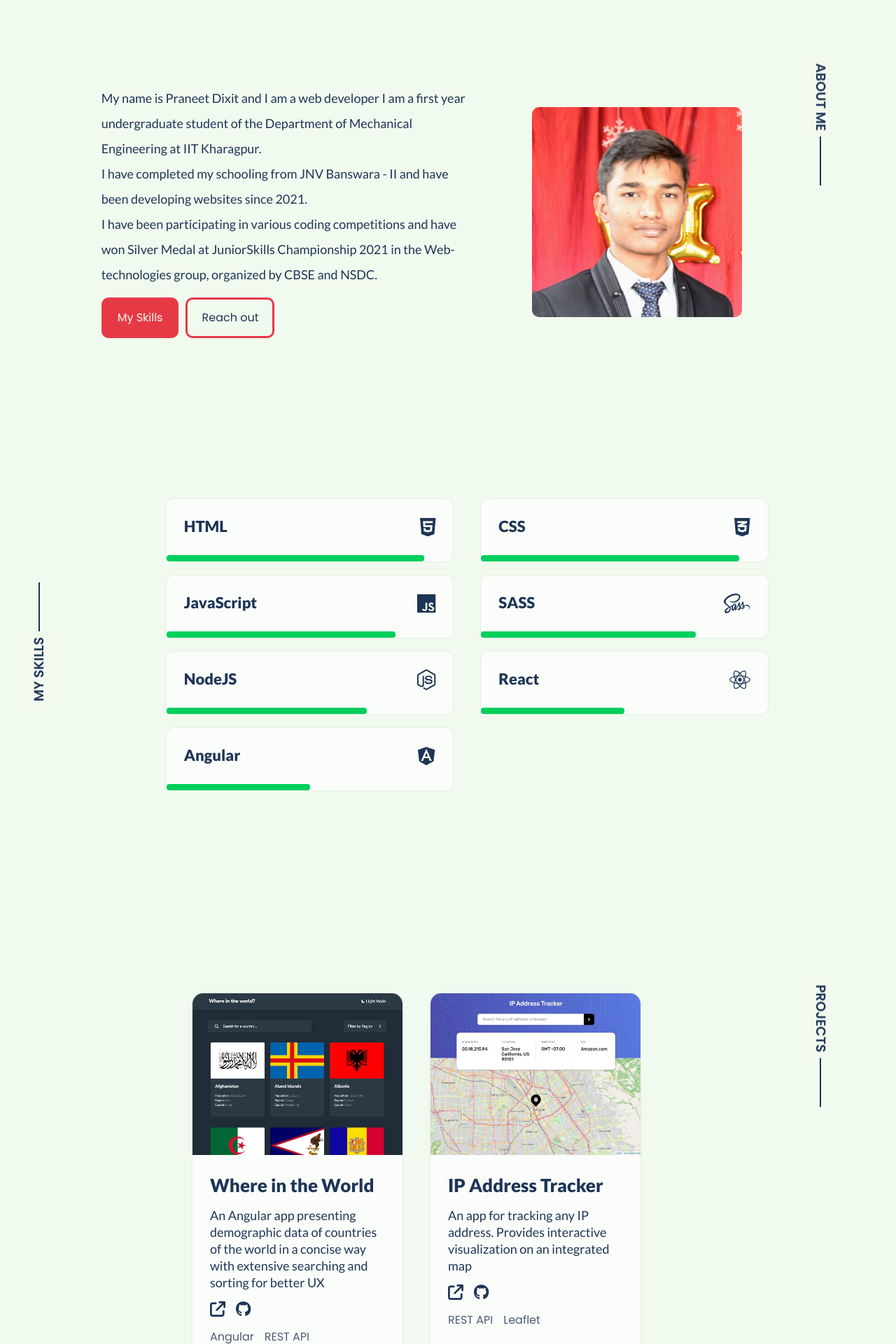
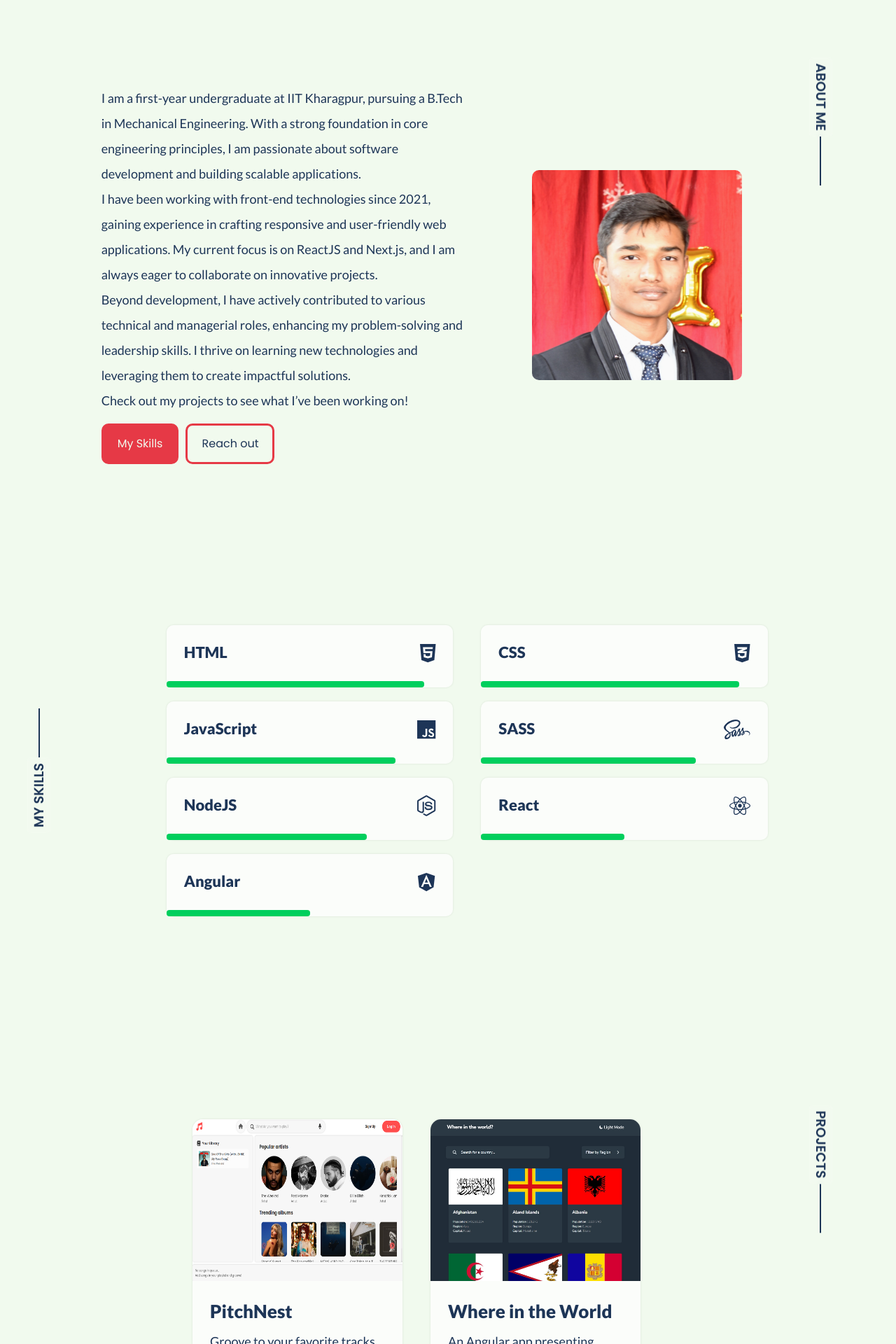
Before and after one commit to PraneetDixit/react-portfolio, a React (Create React App) app: page / in a window 1280 px wide. Shown: the part 880-2800 px from the top of the page at 70% size. Built offline with nearby package versions, Linux system fonts and the light colour scheme.

Commit message:
Change about and edit projects

```diff
--- a/src/App.js
+++ b/src/App.js
@@ -128,7 +128,7 @@ function App() {
         >
           <p className="fPara">Hello! I am </p>
           <p className="sPara">Praneet Dixit</p>
-          <p className="tPara">Front end developer</p>
+          <p className="tPara">Student | Developer | Tech Enthusiast</p>
           <div>
             <a href="#about">About Me</a>
             <a href="#contact">Let's talk</a>
@@ -139,15 +139,13 @@ function App() {
       <div id="about">
         <div className="aboutInfo">
           <p>
-            My name is Praneet Dixit and I am a web developer I am a first year
-            undergraduate student of the Department of Mechanical Engineering at
-            IIT Kharagpur.
-            <br />
-            I have completed my schooling from JNV Banswara - II and have been
-            developing websites since 2021.
-            <br />I have been participating in various coding competitions and
-            have won Silver Medal at JuniorSkills Championship 2021 in the
-            Web-technologies group, organized by CBSE and NSDC.
+            I am a first-year undergraduate at IIT Kharagpur, pursuing a B.Tech in Mechanical Engineering. With a strong foundation in core engineering principles, I am passionate about software development and building scalable applications.
+            <br/>
+            I have been working with front-end technologies since 2021, gaining experience in crafting responsive and user-friendly web applications. My current focus is on ReactJS and Next.js, and I am always eager to collaborate on innovative projects.
+            <br/>
+            Beyond development, I have actively contributed to various technical and managerial roles, enhancing my problem-solving and leadership skills. I thrive on learning new technologies and leveraging them to create impactful solutions.
+            <br/>
+            Check out my projects to see what I’ve been working on!
             <div className="btnGroup">
               <a href="#skills">My Skills</a>
               <a href="#contact">Reach out</a>
--- a/src/Data/projects.js
+++ b/src/Data/projects.js
@@ -1,11 +1,21 @@
 import angular from '../Resources/angular.jpg'
 import ip from '../Resources/ip.jpg'
 import todo from '../Resources/todo.jpg'
-import fb from '../Resources/fb.jpg'
-import smartphone from '../Resources/smartphone.jpg'
+// import fb from '../Resources/fb.jpg'
+// import smartphone from '../Resources/smartphone.jpg'
 import sprouty from '../Resources/Sprouty.jpg'
+import pitchnest from '../Resources/Pitchnest.png'
 
 const projects = [
+  {
+    name: "PitchNest",
+    description:
+      "Groove to your favorite tracks, share playlists, and vibe together!",
+    img: pitchnest,
+    link: "https://pitchnest.netlify.app/",
+    github: "https://github.com/PraneetDixit/spotify-clone",
+    tags: ["React", "MongoDB", "Express", "REST API"],
+  },
   {
     name: "Where in the World",
     description:
@@ -40,7 +50,7 @@ const projects = [
     link: "https://thetodolist.netlify.app/",
     tags: ["Local Storage"],
   },
-  {
+  /*{
     name: "Facebook Messenger",
     description: "Recreation of the Facebook Messenger UI",
     img: fb,
@@ -55,7 +65,7 @@ const projects = [
     link: "https://mysmartphone.netlify.app/",
     github: "https://github.com/PraneetDixit/Smartphone",
     tags: ["CSS"],
-  },
+  },*/
 ];
 
 export default projects;
```
Also changed, not shown: src/Resources/Pitchnest.png (added), 1 other file (tests, documents, lock files or other folders).
